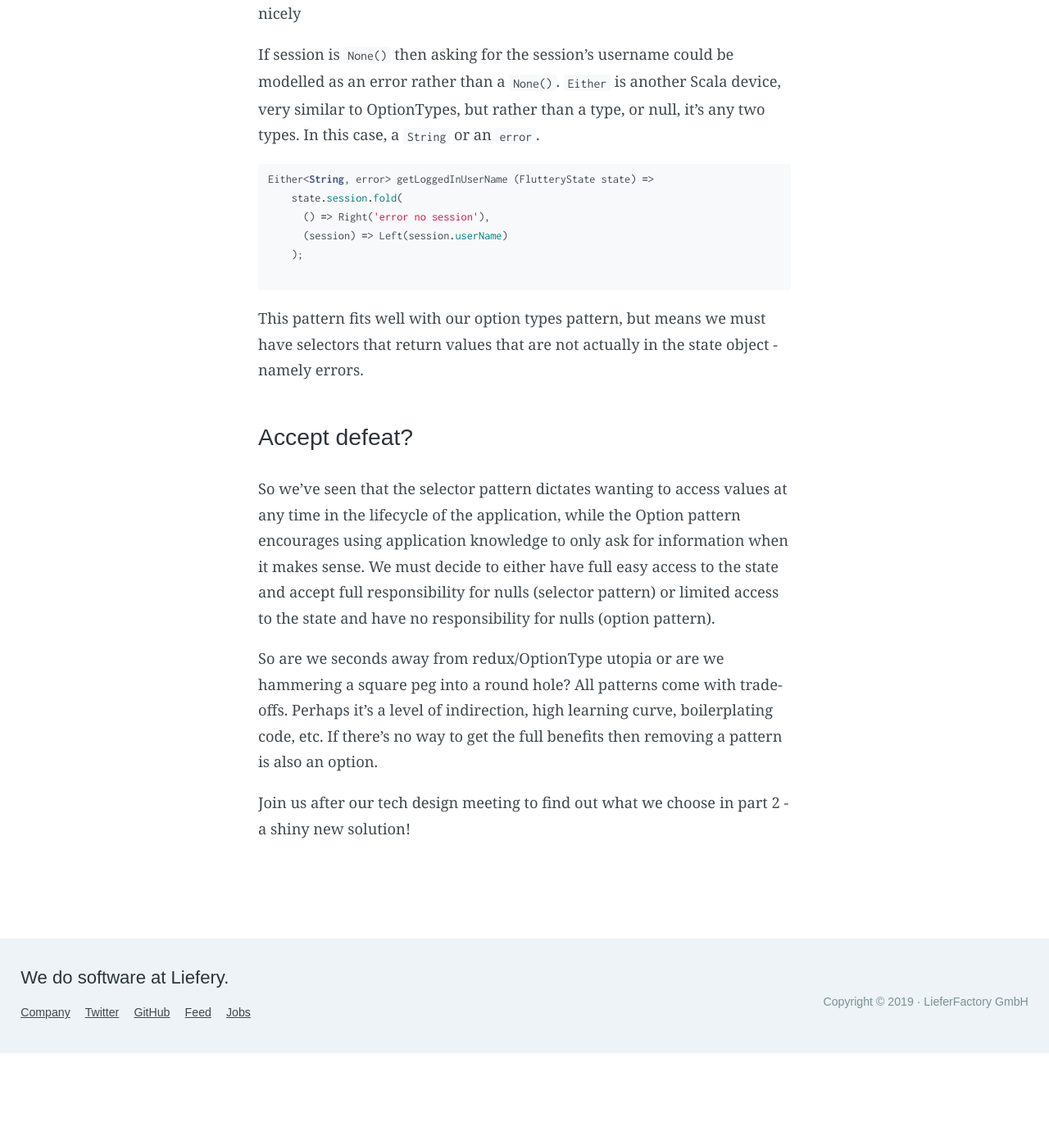
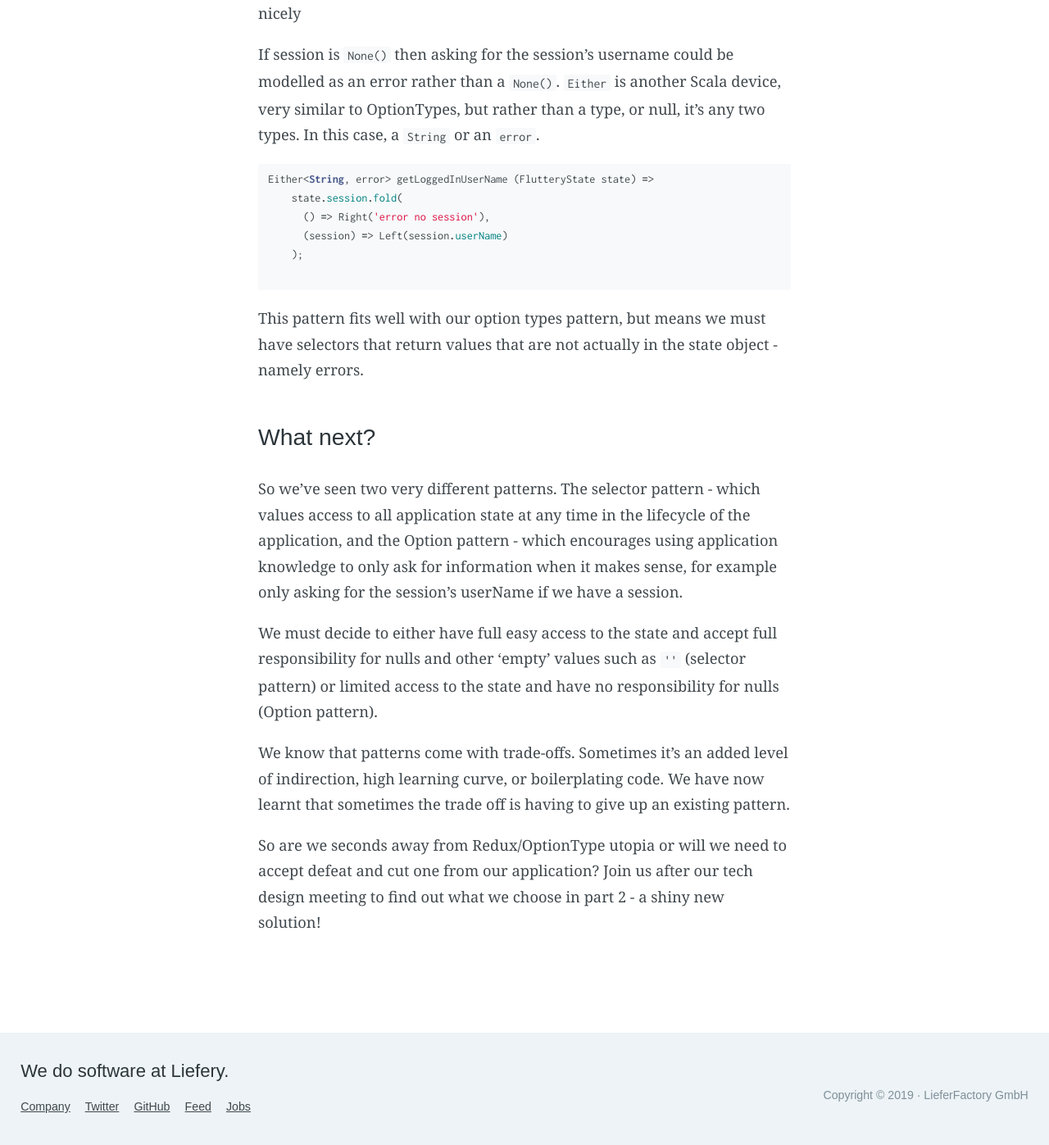
Before and after one commit to liefery-it-legacy/blog, a Jekyll site: the page built from _posts/2019-07-15-battle-of-the-patterns-part-1.md, in a window 1280 px wide and 1400 px high, scrolled down 7516 px. Shown: the top 1397 px of the window at 82% size. Built offline with Jekyll 4.4.1, drawn with Linux system fonts in a browser that asks for light colours; some web fonts are replaced; comment, search, counter and statistics services are not loaded; before the commit the page ends 8801 px from its top, so only the background shows below that; some of the changed text lies outside the part shown.

Commit message:
more updates

```diff
--- a/_posts/2019-07-15-battle-of-the-patterns-part-1.md
+++ b/_posts/2019-07-15-battle-of-the-patterns-part-1.md
@@ -1,6 +1,6 @@
 ---
 layout: post
-title: "Battle of the patterns part 1"
+title: "Battle of the patterns: part 1"
 date: 4-07-2019
 author: Ali Churcher
 tags: flutter flutter_redux redux optiontypes
@@ -217,12 +217,14 @@ This pattern fits well with our option types pattern, but means we must
 have selectors that return values that are not actually in the state object - namely errors.
 
 
-## Accept defeat?
+## What next?
 
-So we've seen that the selector pattern dictates wanting to access values at any time in the lifecycle of the application, while the Option pattern encourages using application knowledge to only ask for information when it makes sense.
-We must decide to either have full easy access to the state and accept full responsibility for nulls (selector pattern)
-or limited access to the state and have no responsibility for nulls (option pattern).
+So we've seen two very different patterns. The selector pattern - which values access to all application state at any time in the lifecycle of the application, and the Option pattern - which encourages using application knowledge to only ask for information when it makes sense, for example only asking for the session's userName if we have a session.
 
-So are we seconds away from redux/OptionType utopia or are we hammering a square peg into a round hole? All patterns come with trade-offs. Perhaps it’s a level of indirection, high learning curve, boilerplating code, etc. If there’s no way to get the full benefits then removing a pattern is also an option.
+We must decide to either have full easy access to the state and accept full responsibility for nulls and other 'empty' values such as `''` (selector pattern)
+or limited access to the state and have no responsibility for nulls (Option pattern).
 
+ We know that patterns come with trade-offs. Sometimes it’s an added level of indirection, high learning curve, or boilerplating code. We have now learnt that sometimes the trade off is having to give up an existing pattern.
+
+So are we seconds away from Redux/OptionType utopia or will we need to accept defeat and cut one from our application?
 Join us after our tech design meeting to find out what we choose in part 2 - a shiny new solution!
```
